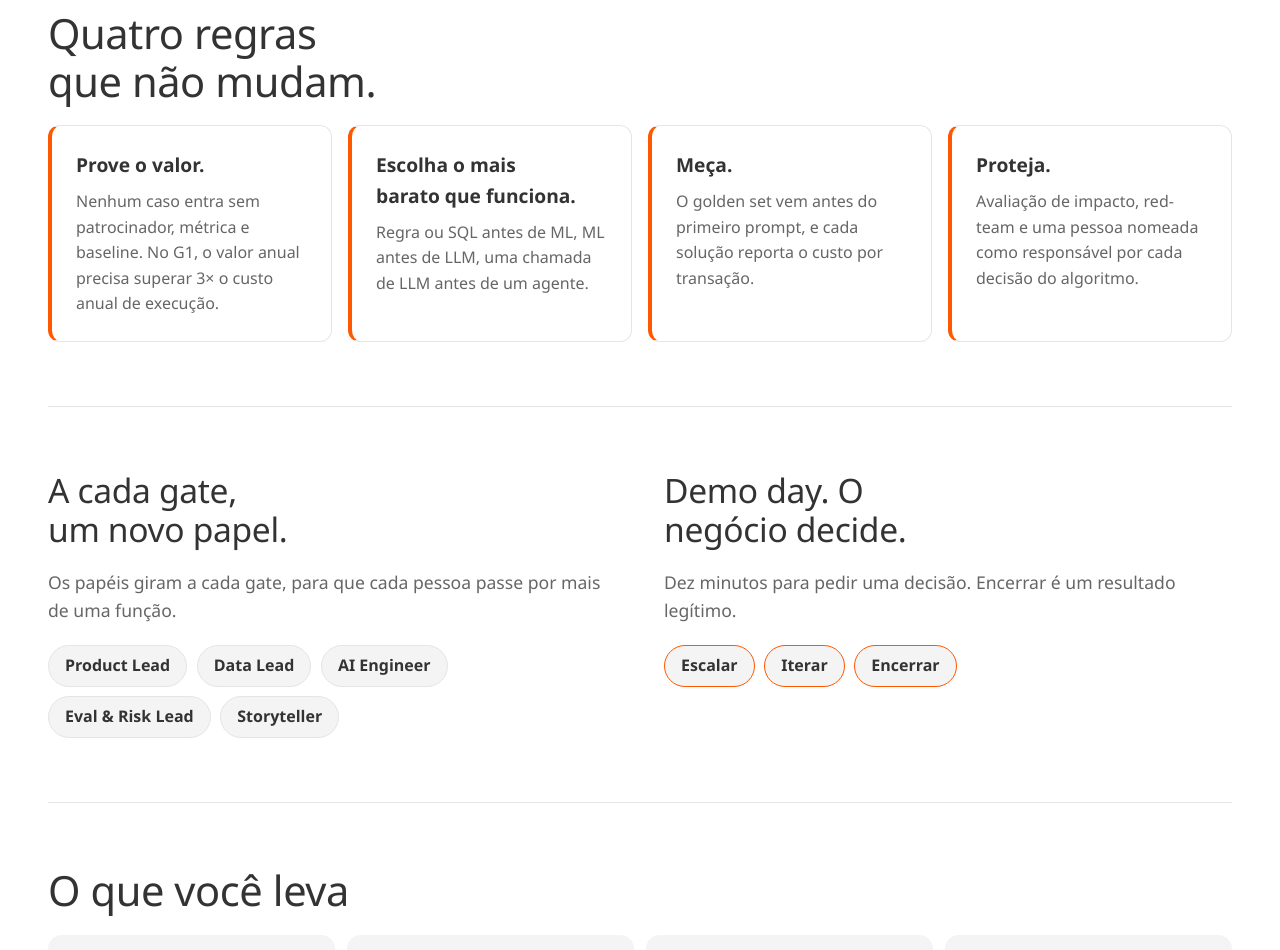
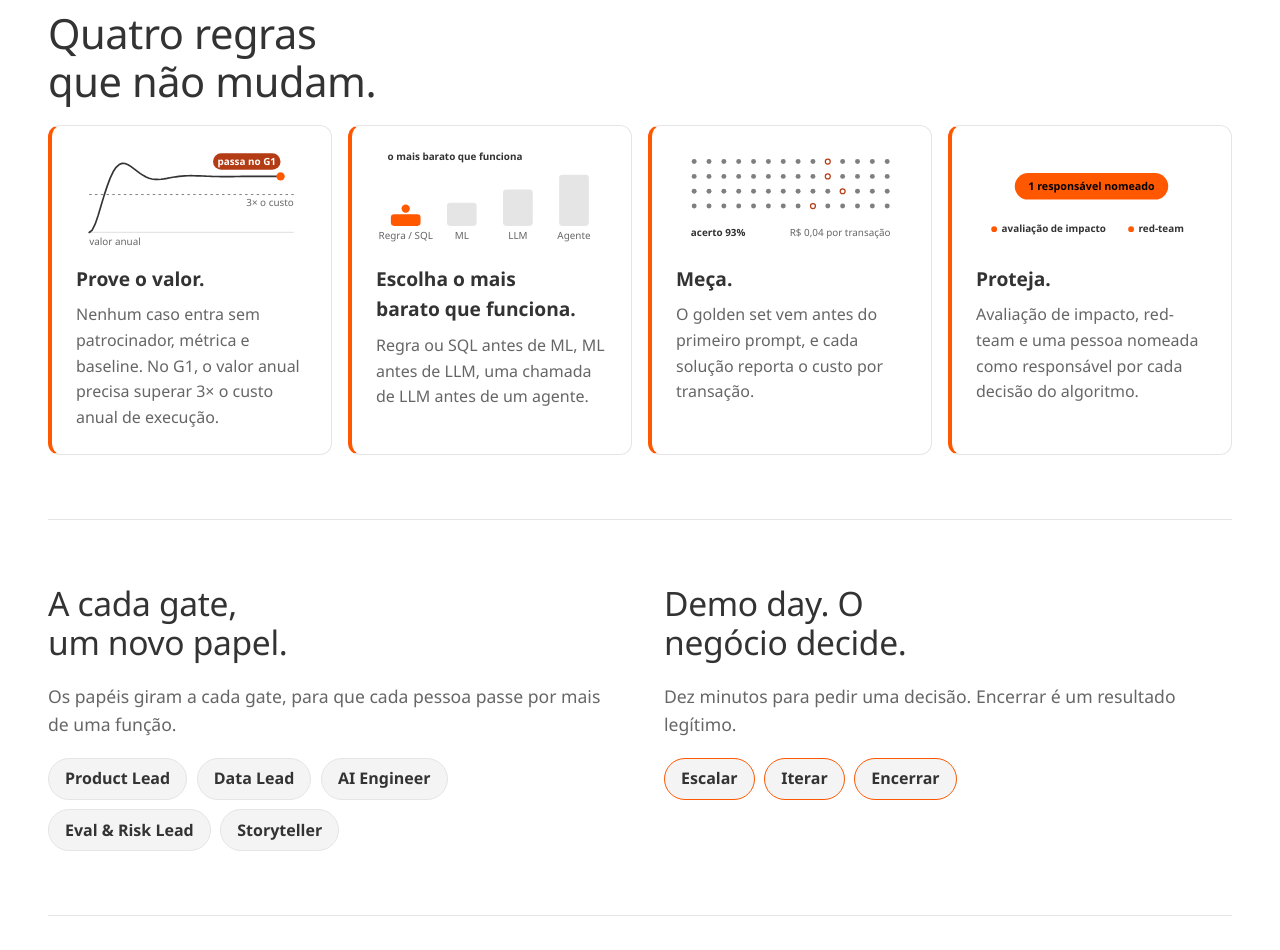
Before and after one commit to juliopessan/r2s-lab, a website with bundled scripts: page site/index.html in a window 1280 px wide. Shown: the part 1640-2590 px from the top of the page. Built offline with nearby package versions, Linux system fonts and the light colour scheme.

Commit message:
Landing: sistema do ponto laranja nos cards
Cada uma das quatro regras ganha uma cena: gráfico de mola que passa de 3× o custo, o ponto que salta
até a opção mais barata, a varredura do golden set e o ponto que vira a pílula do responsável. Os
números contam com mola. Tudo calculado a partir do tempo (molas de forma fechada); sem movimento
permitido, o quadro final aparece direto.

Co-Authored-By: Claude Opus 5.5 <noreply@anthropic.com>
Claude-Session: https://claude.ai/code/session_01WWrRsXFD8N1WEjTBSskhNM

```diff
--- a/site/css/styles.css
+++ b/site/css/styles.css
@@ -106,6 +106,24 @@ main {
 .principio h3 { font-size: 1.2rem; font-weight: 600; margin-bottom: 0.5rem; }
 .principio p { margin: 0; color: var(--muted); }
 
+/* sistema do ponto laranja (js/motion.js): cenas nos cards das regras. Uma cor de acento, sem gradiente. */
+.mo { display: block; width: 100%; height: auto; margin: 0 0 1.1rem; overflow: visible; }
+.mo text { font-family: var(--sans); font-size: 12px; fill: var(--muted); }
+.mo .mo-ink { fill: var(--fg); font-weight: 600; }
+.mo .mo-dot { fill: var(--brand); }
+.mo .mo-linha { fill: none; stroke: var(--line); stroke-width: 1.5; }
+.mo .mo-alvo { fill: none; stroke: var(--field); stroke-width: 1.2; stroke-dasharray: 3 4; }
+.mo .mo-curva { fill: none; stroke: var(--fg); stroke-width: 2; stroke-linecap: round; stroke-linejoin: round; }
+.mo .mo-barra { fill: var(--line); }
+.mo .mo-barra.on { fill: var(--brand); }
+.mo .mo-caso { fill: var(--line); }
+.mo .mo-ok { fill: var(--field); }
+.mo .mo-falha { fill: none; stroke: var(--brand-text); stroke-width: 1.5; }
+.mo .mo-chip rect { fill: var(--cta-bg); }
+.mo .mo-chip text { fill: var(--cta-fg); font-weight: 700; }
+.mo .mo-forma { fill: var(--brand); }
+.mo .mo-forma-txt { fill: #000; font-size: 13px; font-weight: 700; }
+
 /* papéis e decisão */
 .dupla { display: grid; gap: 3rem; grid-template-columns: minmax(0, 1fr); }
 @media (min-width: 960px) { .dupla { grid-template-columns: 1fr 1fr; } }
--- a/site/index.html
+++ b/site/index.html
@@ -85,19 +85,19 @@
     <section id="principios" class="secao reveal" aria-labelledby="principios-titulo">
       <h2 id="principios-titulo">Quatro regras que não mudam.</h2>
       <div class="principios">
-        <article class="principio">
+        <article class="principio" data-cena="valor">
           <h3>Prove o valor.</h3>
           <p>Nenhum caso entra sem patrocinador, métrica e baseline. No G1, o valor anual precisa superar 3× o custo anual de execução.</p>
         </article>
-        <article class="principio">
+        <article class="principio" data-cena="barato">
           <h3>Escolha o mais barato que funciona.</h3>
           <p>Regra ou SQL antes de ML, ML antes de LLM, uma chamada de LLM antes de um agente.</p>
         </article>
-        <article class="principio">
+        <article class="principio" data-cena="medir">
           <h3>Meça.</h3>
           <p>O golden set vem antes do primeiro prompt, e cada solução reporta o custo por transação.</p>
         </article>
-        <article class="principio">
+        <article class="principio" data-cena="proteger">
           <h3>Proteja.</h3>
           <p>Avaliação de impacto, red-team e uma pessoa nomeada como responsável por cada decisão do algoritmo.</p>
         </article>
--- a/site/js/main.js
+++ b/site/js/main.js
@@ -1,4 +1,5 @@
 import { GITHUB_ORG } from './config.js';
+import { enableMotion } from './motion.js';
 
 const ORG_PATTERN = /^[A-Za-z0-9][A-Za-z0-9-]{0,38}$/;
 function el(tag, props = {}, text) {
@@ -50,4 +51,5 @@ export function enableReveal() {
 }
 
 enableReveal();
+enableMotion();
 renderStart(typeof window.__R2S_ORG__ === 'string' ? window.__R2S_ORG__ : GITHUB_ORG);
--- /dev/null
+++ b/site/js/motion.js
@@ -0,0 +1,224 @@
+/* R2S Lab — sistema de movimento do ponto laranja (landing).
+ * Linguagem: um único ponto laranja liga as cenas; molas com pequeno exagero, nada de gradiente, brilho ou
+ * partícula; cada movimento nasce de um elemento que já está na tela.
+ * Técnica: cada cena calcula TUDO a partir do tempo em seek(t), com molas de forma fechada (o gráfico e o
+ * ponto usam a mesma função). Sem movimento permitido, a cena mostra direto o quadro final.
+ * Cenas nos cards das quatro regras (data-cena) e contagem com mola nos números. */
+
+const NS = 'http://www.w3.org/2000/svg';
+const clamp = (x, a = 0, b = 1) => Math.min(b, Math.max(a, x));
+const seg = (t, a, b) => clamp((t - a) / (b - a));
+const lerp = (a, b, p) => a + (b - a) * p;
+
+/** Resposta de mola amortecida a um degrau (0 → 1), em segundos. z < 1 dá o pequeno exagero. */
+export function spring(t, z = 0.42, w = 13) {
+  if (t <= 0) return 0;
+  const wd = w * Math.sqrt(1 - z * z);
+  return 1 - Math.exp(-z * w * t) * (Math.cos(wd * t) + ((z * w) / wd) * Math.sin(wd * t));
+}
+
+function mk(parent, tag, attrs = {}, text) {
+  const n = document.createElementNS(NS, tag);
+  for (const [k, v] of Object.entries(attrs)) n.setAttribute(k, String(v));
+  if (text !== undefined) n.textContent = text;
+  parent.appendChild(n);
+  return n;
+}
+const set = (n, attrs) => { for (const [k, v] of Object.entries(attrs)) n.setAttribute(k, typeof v === 'number' ? v.toFixed(2) : String(v)); };
+const ver = (n, p) => { n.style.opacity = String(clamp(p)); };
+
+/** chip laranja que entra com mola de escala */
+function chip(svg, x, y, texto, largura) {
+  const g = mk(svg, 'g', { class: 'mo-chip' });
+  mk(g, 'rect', { x, y, width: largura, height: 20, rx: 10 });
+  mk(g, 'text', { x: x + largura / 2, y: y + 14, 'text-anchor': 'middle' }, texto);
+  return (p) => {
+    const s = spring(p);
+    ver(g, p > 0 ? 1 : 0);
+    set(g, { transform: `translate(${x + largura / 2} ${y + 10}) scale(${Math.max(0, s)}) translate(${-(x + largura / 2)} ${-(y + 10)})` });
+  };
+}
+
+/* 1. Prove o valor: o ponto desenha a resposta de mola, passa da linha de 3× o custo e assenta acima dela. */
+function cenaValor(svg) {
+  const X0 = 16, X1 = 248, BASE = 100, ALVO = 32, LIMIAR = 54;
+  mk(svg, 'path', { class: 'mo-linha', d: `M${X0} ${BASE}H${X1 + 16}` });
+  mk(svg, 'path', { class: 'mo-alvo', d: `M${X0} ${LIMIAR}H${X1 + 16}` });
+  mk(svg, 'text', { x: X1 + 16, y: LIMIAR + 14, 'text-anchor': 'end' }, '3× o custo');
+  mk(svg, 'text', { x: X0, y: BASE + 15 }, 'valor anual');
+  const curva = mk(svg, 'path', { class: 'mo-curva' });
+  const ponto = mk(svg, 'circle', { class: 'mo-dot', r: 5 });
+  const c = chip(svg, X1 - 82, 4, 'passa no G1', 82);
+  const y = (p) => BASE - (BASE - ALVO) * spring(p * 1.5);
+  return {
+    dur: 3.2,
+    seek(t) {
+      const p = seg(t, 0.25, 2.1);
+      let d = `M${X0} ${BASE}`;
+      for (let i = 1; i <= 64; i++) { const q = (p * i) / 64; d += `L${lerp(X0, X1, q).toFixed(1)} ${y(q).toFixed(1)}`; }
+      set(curva, { d });
+      const r = 5 * spring(seg(t, 0, 0.5) * 0.9);
+      set(ponto, { cx: lerp(X0, X1, p), cy: y(p), r: Math.max(0, r) });
+      c(seg(t, 2.1, 3.1));
+    },
+  };
+}
+
+/* 2. Escolha o mais barato: as barras de custo sobem; o ponto salta de Agente até Regra/SQL e acende a barra. */
+function cenaBarato(svg) {
+  const NOMES = ['Regra / SQL', 'ML', 'LLM', 'Agente'];
+  const CX = [36, 104, 172, 240], H = [14, 28, 44, 62], BASE = 92;
+  const barras = NOMES.map((nome, i) => {
+    mk(svg, 'text', { x: CX[i], y: BASE + 16, 'text-anchor': 'middle' }, nome);
+    return mk(svg, 'rect', { class: 'mo-barra', x: CX[i] - 18, width: 36, rx: 4 });
+  });
+  const ponto = mk(svg, 'circle', { class: 'mo-dot', r: 5 });
+  const legenda = mk(svg, 'text', { class: 'mo-ink', x: 14, y: 12 }, 'o mais barato que funciona');
+  const topo = (i) => BASE - H[i] - 7;
+  const T0 = 0.95, HOP = 0.42;
+  return {
+    dur: 3.4,
+    seek(t) {
+      barras.forEach((b, i) => {
+        const h = H[i] * Math.max(0, spring(t - 0.1 - i * 0.1));
+        set(b, { y: BASE - h, height: h });
+        b.classList.toggle('on', i === 0 && t >= T0 + 3 * HOP);
+      });
+      let x = CX[3], y = topo(3);
+      const k = Math.floor((t - T0) / HOP);
+      if (t >= T0 && k < 3) {
+        const u = (t - T0 - k * HOP) / HOP, a = 3 - k, b = 2 - k;
+        x = lerp(CX[a], CX[b], u);
+        y = lerp(topo(a), topo(b), u) - 26 * Math.sin(Math.PI * u);
+      } else if (k >= 3) {
+        x = CX[0];
+        y = topo(0) - 6 * (1 - spring(t - T0 - 3 * HOP)); // assenta com um pequeno quique
+      }
+      set(ponto, { cx: x, cy: y, r: Math.max(0, 5 * spring(seg(t, 0.4, 0.9) * 0.9)) });
+      ver(legenda, seg(t, T0 + 3 * HOP + 0.1, T0 + 3 * HOP + 0.5));
+    },
+  };
+}
+
+/* 3. Meça: o ponto varre o golden set; cada caso cresce quando o ponto passa e fica como acerto ou falha. */
+function cenaMedir(svg) {
+  const COLS = 14, ROWS = 4, DX = 18, X0 = 22, Y0 = 14, DY = 18;
+  const FALHAS = new Set([9, 23, 38, 50]);
+  const N = COLS * ROWS;
+  const pos = (i) => [X0 + (i % COLS) * DX, Y0 + Math.floor(i / COLS) * DY];
+  const dots = Array.from({ length: N }, (_, i) => { const [cx, cy] = pos(i); return mk(svg, 'circle', { cx, cy, r: 2, class: 'mo-caso' }); });
+  const ponto = mk(svg, 'circle', { class: 'mo-dot', r: 5 });
+  const acerto = mk(svg, 'text', { class: 'mo-ink', x: X0 - 4, y: 104 }, '');
+  const custo = mk(svg, 'text', { x: X0 + (COLS - 1) * DX + 4, y: 104, 'text-anchor': 'end' }, 'R$ 0,04 por transação');
+  return {
+    dur: 3.6,
+    seek(t) {
+      const f = seg(t, 0.2, 2.7) * (N - 1);
+      const i0 = Math.floor(f), u = f - i0;
+      const [ax, ay] = pos(i0), [bx, by] = pos(Math.min(N - 1, i0 + 1));
+      const px = Math.floor(i0 / COLS) === Math.floor((i0 + 1) / COLS) ? lerp(ax, bx, u) : ax;
+      const py = Math.floor(i0 / COLS) === Math.floor((i0 + 1) / COLS) ? ay : lerp(ay, by, u);
+      let passou = 0, ok = 0;
+      dots.forEach((d, i) => {
+        const [cx, cy] = pos(i);
+        const dist2 = (cx - px) ** 2 + (cy - py) ** 2;
+        const feito = t > 0.2 && i <= f;
+        if (feito) { passou++; if (!FALHAS.has(i)) ok++; }
+        d.setAttribute('class', feito ? (FALHAS.has(i) ? 'mo-falha' : 'mo-ok') : 'mo-caso');
+        set(d, { r: (feito ? 3 : 2) + 3 * Math.exp(-dist2 / 90) * (t < 2.8 ? 1 : 0) });
+      });
+      set(ponto, { cx: px, cy: py, r: Math.max(0, 5 * spring(seg(t, 0, 0.5) * 0.9)) * (1 - seg(t, 2.8, 3.1)) });
+      acerto.textContent = passou ? `acerto ${Math.round((ok / passou) * 100)}%` : 'golden set';
+      ver(custo, seg(t, 2.8, 3.3));
+    },
+  };
+}
+
+/* 4. Proteja: o ponto cresce em círculo, gira como quadrado e se estica na pílula do responsável. */
+function cenaProteger(svg) {
+  const CX = 140, CY = 44;
+  const forma = mk(svg, 'rect', { class: 'mo-forma' });
+  const texto = mk(svg, 'text', { class: 'mo-forma-txt', x: CX, y: CY + 4.5, 'text-anchor': 'middle' }, '1 responsável nomeado');
+  const itens = [['avaliação de impacto', 22], ['red-team', 188]].map(([t, x]) => {
+    const g = mk(svg, 'g');
+    mk(g, 'circle', { class: 'mo-dot', cx: x, cy: 96, r: 3.5 });
+    mk(g, 'text', { class: 'mo-ink', x: x + 9, y: 100 }, t);
+    return g;
+  });
+  return {
+    dur: 3.4,
+    seek(t) {
+      const g = spring(seg(t, 0.05, 1) * 0.9);            // ponto → círculo
+      const q = spring(Math.max(0, t - 0.75));            // círculo → quadrado girando
+      const s = spring(Math.max(0, t - 1.55));            // quadrado → pílula
+      const lado = lerp(10, 48, g);
+      const w = lerp(lado, 186, s), h = lerp(lado, 32, s);
+      const rx = lerp(lerp(lado / 2, 9, clamp(q)), 16, clamp(s));
+      const rot = s > 0 ? 0 : 90 * q; // um quadrado a 90° é igual a 0°: a pílula nasce reta, sem salto visível
+      set(forma, { x: CX - w / 2, y: CY - h / 2, width: Math.max(0, w), height: Math.max(0, h), rx: Math.max(0, rx), transform: `rotate(${rot.toFixed(2)} ${CX} ${CY})` });
+      ver(texto, seg(t, 2.05, 2.35));
+      itens.forEach((it, i) => ver(it, seg(t, 2.4 + i * 0.25, 2.7 + i * 0.25)));
+    },
+  };
+}
+
+export const CENAS = { valor: cenaValor, barato: cenaBarato, medir: cenaMedir, proteger: cenaProteger };
+
+/** Monta a cena no card; com movimento, toca ao entrar na tela e de novo ao passar o mouse. */
+export function montarCena(card, animar, observar) {
+  const tipo = card.dataset.cena;
+  if (!CENAS[tipo] || card.querySelector('svg.mo')) return null;
+  const svg = document.createElementNS(NS, 'svg');
+  svg.setAttribute('viewBox', '0 0 280 116');
+  svg.setAttribute('class', 'mo');
+  svg.setAttribute('aria-hidden', 'true');
+  svg.setAttribute('focusable', 'false');
+  card.insertBefore(svg, card.firstChild);
+  const cena = CENAS[tipo](svg);
+  if (!animar) { cena.seek(cena.dur); svg.dataset.estado = 'final'; return cena; }
+  cena.seek(0);
+  let raf = 0;
+  const tocar = () => {
+    cancelAnimationFrame(raf);
+    const inicio = performance.now();
+    svg.dataset.estado = 'tocando';
+    const quadro = (agora) => {
+      const t = (agora - inicio) / 1000;
+      cena.seek(Math.min(t, cena.dur));
+      if (t < cena.dur) raf = requestAnimationFrame(quadro); else svg.dataset.estado = 'final';
+    };
+    raf = requestAnimationFrame(quadro);
+  };
+  observar(card, tocar);
+  card.addEventListener('mouseenter', () => { if (svg.dataset.estado === 'final') tocar(); });
+  return cena;
+}
+
+/** Contagem com mola: 0 → valor, mantendo o sufixo ("8 h"). */
+export function contar(el, animar, observar) {
+  const m = /^(\d+)(.*)$/.exec(el.textContent.trim());
+  if (!m) return;
+  const alvo = Number(m[1]), resto = m[2];
+  if (!animar) return;
+  el.textContent = '0' + resto;
+  observar(el, () => {
+    const inicio = performance.now();
+    const quadro = (agora) => {
+      const t = (agora - inicio) / 1000;
+      const v = t >= 1.4 ? alvo : Math.max(0, Math.round(alvo * spring(t, 0.55, 9)));
+      el.textContent = v + resto;
+      if (t < 1.4) requestAnimationFrame(quadro);
+    };
+    requestAnimationFrame(quadro);
+  });
+}
+
+export function enableMotion(doc = document) {
+  const animar = window.matchMedia('(prefers-reduced-motion: no-preference)').matches && 'IntersectionObserver' in window;
+  const io = animar ? new IntersectionObserver((entradas) => {
+    entradas.forEach((e) => { if (e.isIntersecting) { io.unobserve(e.target); const f = e.target.__tocar; if (f) f(); } });
+  }, { threshold: 0.35 }) : null;
+  const observar = (el, fn) => { el.__tocar = fn; io.observe(el); };
+  doc.querySelectorAll('[data-cena]').forEach((card) => montarCena(card, animar, observar));
+  doc.querySelectorAll('.numeros .n, .levar .num').forEach((el) => contar(el, animar, observar));
+}
```
Also changed, not shown: site/tests/beats.test.mjs (+2 -0 lines), site/tests/motion.test.mjs (added, +51 -0 lines).
